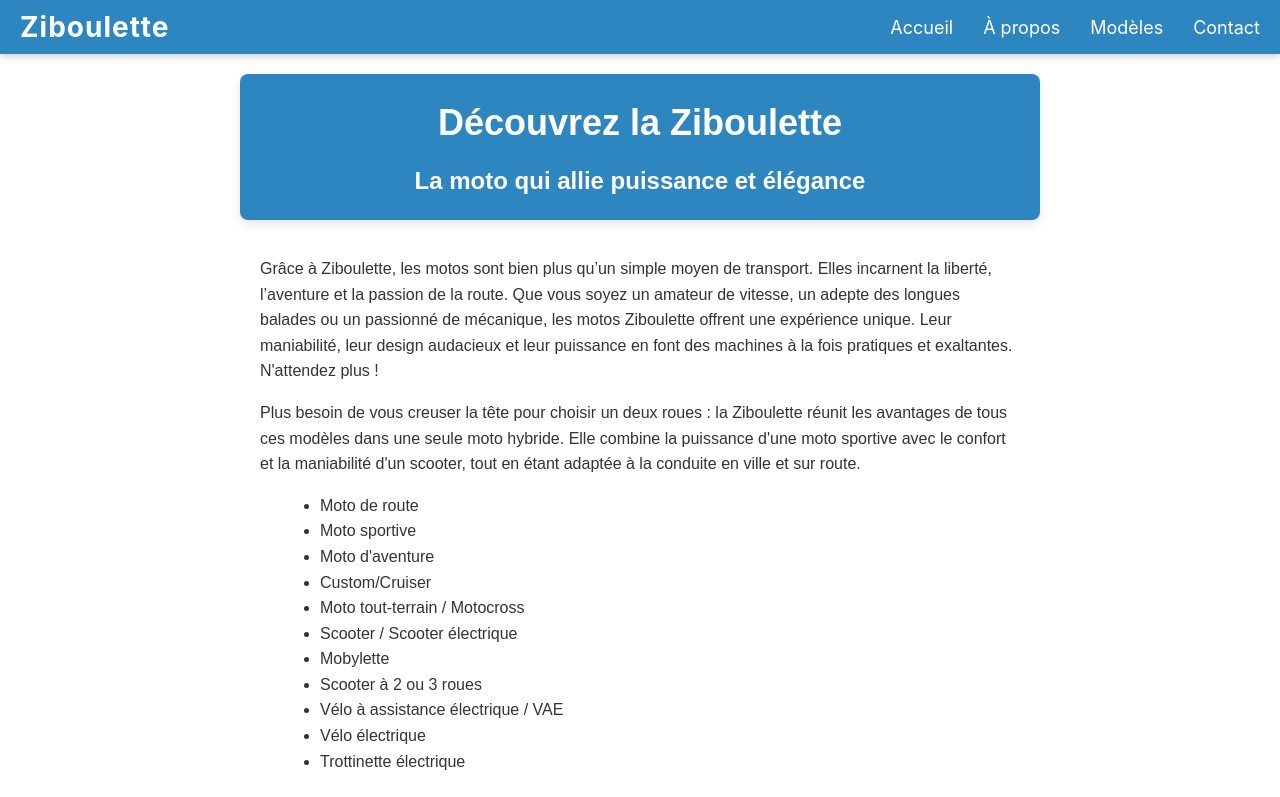
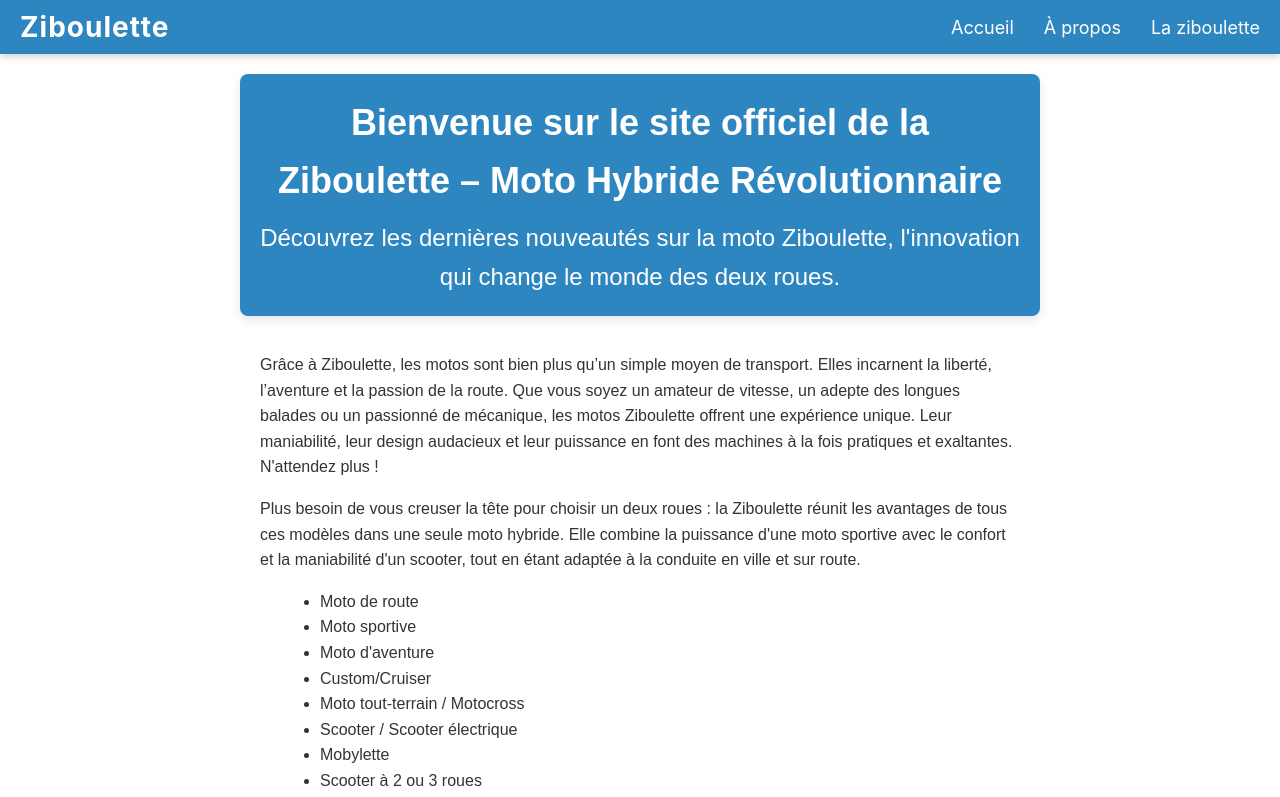
Before and after one commit to Djibril2Kumo/Ziboulette---SEO, a React (Create React App) app: page / in a window 1280 px wide. Shown: the top 797 px of the page. Built offline with nearby package versions, Linux system fonts and the light colour scheme.

Commit message:
update seo

```diff
--- a/public/index.html
+++ b/public/index.html
@@ -9,6 +9,30 @@
       name="description"
       content="Ziboulette, la moto révolutionnaire (Tah Monkey.D Dragon)"
     />
+    <meta
+      name="keywords"
+      content="Ziboulette, moto Ziboulette, moto hybride, moto innovante, Jean-Michel Vroum, Ziboulette histoire, moto révolutionnaire"
+    />
+    <meta name="author" content="Ziboulette Team" />
+    <meta
+      property="og:title"
+      content="La Moto Ziboulette – Une Révolution dans le Monde des Deux Roues"
+    />
+    <meta
+      property="og:description"
+      content="Découvrez la Ziboulette, la moto hybride innovante qui révolutionne le monde de la moto. Explorez l'histoire, les modèles et les dernières actualités autour de la Ziboulette."
+    />
+    <meta property="og:image" content="%PUBLIC_URL%/ziboulette-cover.jpg" />
+    <meta property="og:url" content="https://votre-site-ziboulette.com" />
+    <meta property="og:type" content="website" />
+    <meta name="twitter:card" content="summary_large_image" />
+    <meta name="twitter:title" content="La Moto Ziboulette" />
+    <meta
+      name="twitter:description"
+      content="La Ziboulette, une moto hybride révolutionnaire. Apprenez-en plus sur son histoire, ses modèles et ses fonctionnalités uniques."
+    />
+    <meta name="twitter:image" content="%PUBLIC_URL%/ziboulette-cover.jpg" />
+
     <link rel="apple-touch-icon" href="%PUBLIC_URL%/logo192.png" />
     <!--
       manifest.json provides metadata used when your web app is installed on a
@@ -24,10 +48,17 @@
       work correctly both with client-side routing and a non-root public URL.
       Learn how to configure a non-root public URL by running `npm run build`.
     -->
-    <title>La moto Ziboulette</title>
+    <title>
+      La Moto Ziboulette – Révolution Hybride | Modèles, Histoire
+    </title>
   </head>
   <body>
-    <noscript>You need to enable JavaScript to run this app.</noscript>
+    <noscript
+      >Le site officiel de la Ziboulette, la moto révolutionnaire. Venez
+      découvrir l'histoire légendaire de la Ziboulette, explorer ses modèles
+      innovants, et rester informé des dernières actualités du monde de
+      Ziboulette.</noscript
+    >
     <div id="root"></div>
     <!--
       This HTML file is a template.
--- a/src/components/Header.js
+++ b/src/components/Header.js
@@ -17,13 +17,8 @@ export default function Header() {
             </a>
           </li>
           <li style={styles.navItem}>
-            <a href="#models" style={styles.navLink}>
-              Modèles
-            </a>
-          </li>
-          <li style={styles.navItem}>
-            <a href="#contact" style={styles.navLink}>
-              Contact
+            <a href="/ziboulette" style={styles.navLink}>
+              La ziboulette
             </a>
           </li>
         </ul>
--- a/src/pages/Home.js
+++ b/src/pages/Home.js
@@ -5,8 +5,14 @@ export default function Accueil() {
   return (
     <div style={styles.container}>
       <header style={styles.header}>
-        <h1 style={styles.title}>Découvrez la Ziboulette</h1>
-        <h2 style={styles.subtitle}>La moto qui allie puissance et élégance</h2>
+        <h1 style={styles.title}>
+          Bienvenue sur le site officiel de la Ziboulette – Moto Hybride
+          Révolutionnaire
+        </h1>
+        <p style={styles.subtitle}>
+          Découvrez les dernières nouveautés sur la moto Ziboulette,
+          l'innovation qui change le monde des deux roues.
+        </p>
       </header>
       <section style={styles.section}>
         <p style={styles.paragraph}>
@@ -39,8 +45,8 @@ export default function Accueil() {
           <li>Trottinette électrique</li>
         </ul>
         <p style={styles.paragraph}>
-          Découvrez la <strong>moto Ziboulette</strong>, un véhicule à deux roues
-          unique qui fusionne les avantages de la moto et du scooter pour
+          Découvrez la <strong>moto Ziboulette</strong>, un véhicule à deux
+          roues unique qui fusionne les avantages de la moto et du scooter pour
           offrir une expérience de conduite inégalée. Conçue pour répondre aux
           attentes des passionnés de la route et des amateurs de mobilité
           urbaine, la Ziboulette est un modèle qui allie performance, praticité
```
Also changed, not shown: 1 other file (tests, documents, lock files or other folders).
